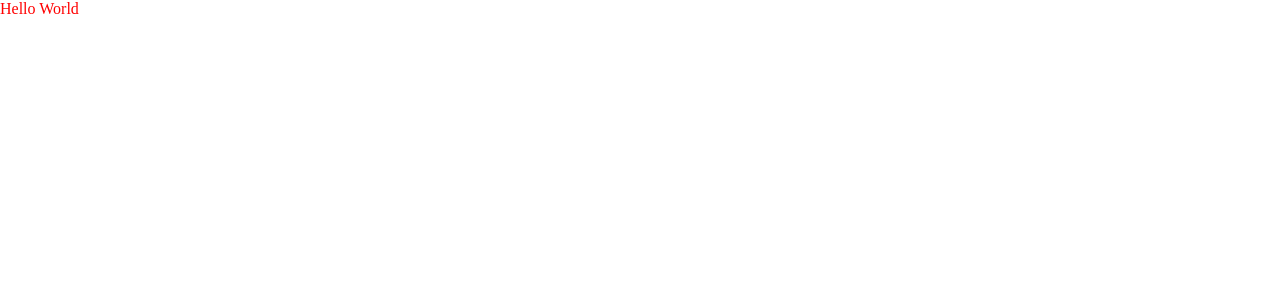
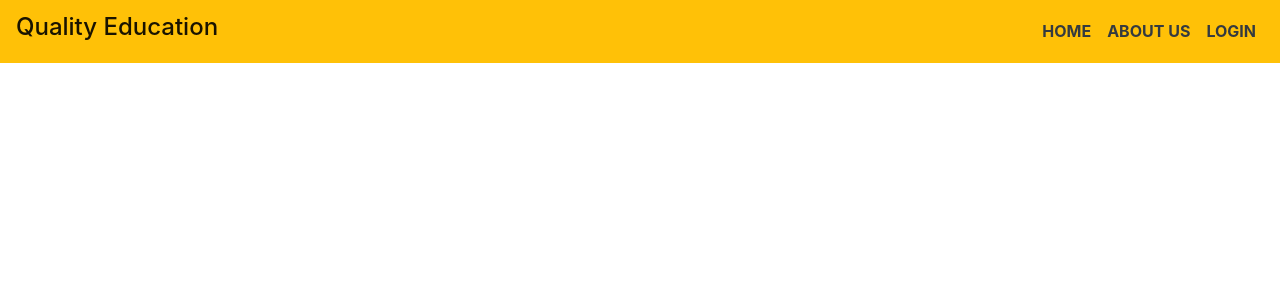
Before and after one commit to deep-muni/Quality-Education, a React (Create React App) app in the folder frontend/: page / in a window 1280 px wide. Shown: the top 300 px of the page. Built offline with nearby package versions, Linux system fonts and the light colour scheme.

Commit message:
header created

```diff
--- a/frontend/public/index.html
+++ b/frontend/public/index.html
@@ -5,10 +5,35 @@
     <meta name="viewport" content="width=device-width, initial-scale=1" />
     <meta name="theme-color" content="#000000" />
     <meta name="description" content="Web site created using create-react-app"/>
+    <link
+      rel="stylesheet"
+      href="https://stackpath.bootstrapcdn.com/bootstrap/4.4.1/css/bootstrap.min.css"
+      integrity="sha384-Vkoo8x4CGsO3+Hhxv8T/Q5PaXtkKtu6ug5TOeNV6gBiFeWPGFN9MuhOf23Q9Ifjh"
+      crossorigin="anonymous"
+    />
+    <link
+      rel="stylesheet"
+      href="https://cdnjs.cloudflare.com/ajax/libs/font-awesome/4.7.0/css/font-awesome.min.css"
+    />
     <title>Quality Education</title>
   </head>
   <body>
     <noscript>You need to enable JavaScript to run this app.</noscript>
     <div id="root"></div>
+    <script
+      src="https://code.jquery.com/jquery-3.5.1.slim.min.js"
+      integrity="sha384-DfXdz2htPH0lsSSs5nCTpuj/zy4C+OGpamoFVy38MVBnE+IbbVYUew+OrCXaRkfj"
+      crossorigin="anonymous"
+    ></script>
+    <script
+      src="https://cdn.jsdelivr.net/npm/popper.js@1.16.0/dist/umd/popper.min.js"
+      integrity="sha384-Q6E9RHvbIyZFJoft+2mJbHaEWldlvI9IOYy5n3zV9zzTtmI3UksdQRVvoxMfooAo"
+      crossorigin="anonymous"
+    ></script>
+    <script
+      src="https://stackpath.bootstrapcdn.com/bootstrap/4.5.0/js/bootstrap.min.js"
+      integrity="sha384-OgVRvuATP1z7JjHLkuOU7Xw704+h835Lr+6QL9UvYjZE3Ipu6Tp75j7Bh/kR0JKI"
+      crossorigin="anonymous"
+    ></script>
   </body>
 </html>
--- a/frontend/src/App.js
+++ b/frontend/src/App.js
@@ -1,12 +1,15 @@
 import React from 'react';
+import { BrowserRouter, Switch, Route } from 'react-router-dom';
 import './App.css';
 import HelloWorld from "./components/HelloWorld";
 
 function App() {
   return (
-    <div className="app">
-      <HelloWorld/>
-    </div>
+    <BrowserRouter>
+      <Switch>
+        <Route path="/" exact component={HelloWorld} />
+      </Switch>
+    </BrowserRouter>
   );
 }
 
--- /dev/null
+++ b/frontend/src/components/Header.jsx
@@ -0,0 +1,49 @@
+import React, { Component } from "react";
+import { Link } from "react-router-dom";
+
+class Header extends Component {
+  state = {};
+  render() {
+    return (
+      <nav className="navbar navbar-expand-md navbar-light bg-warning">
+        <a className="navbar-brand" style={{ alignItems: "center" }}>
+          <h4>Quality Education</h4>
+        </a>
+        <button
+          className="navbar-toggler"
+          data-toggle="collapse"
+          data-target="#collapse_target"
+        >
+          <span className="navbar-toggler-icon"></span>
+        </button>
+        <div className="collapse navbar-collapse " id="collapse_target">
+          <ul className="navbar-nav ml-auto">
+            <li className="nav-item">
+              <Link to="/" style={{ textDecoration: "none" }}>
+                <div className="nav-link text-dark">
+                  <strong>HOME</strong>
+                </div>
+              </Link>
+            </li>
+            <li className="nav-item">
+              <Link to="/" style={{ textDecoration: "none" }}>
+                <div className="nav-link text-dark">
+                  <strong>ABOUT US</strong>
+                </div>
+              </Link>
+            </li>
+            <li className="nav-item">
+              <Link to="/login" style={{ textDecoration: "none" }}>
+                <div className="nav-link text-dark">
+                  <strong>LOGIN</strong>
+                </div>
+              </Link>
+            </li>
+          </ul>
+        </div>
+      </nav>
+    );
+  }
+}
+
+export default Header;
--- a/frontend/src/components/HelloWorld.js
+++ b/frontend/src/components/HelloWorld.js
@@ -1,10 +1,12 @@
 import React from 'react';
 import '../css/HelloWorld.css';
+import Header from './Header';
+
 
 const HelloWorld = () => {
     return (
-        <div className="helloworld">
-            Hello World
+        <div>
+            <Header/>
         </div>
     );
 };
```
